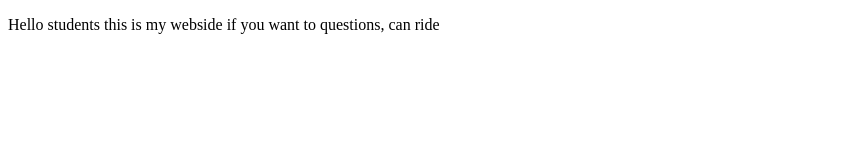
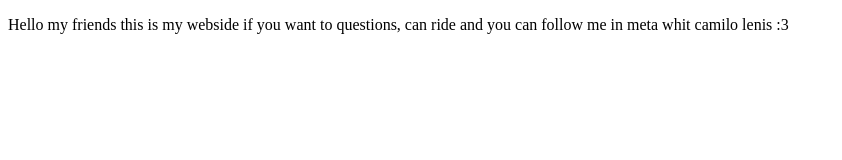
Before and after one commit to LENIID/proyecto_demo_prework, a plain HTML site: page index.html in a window 1280 px wide. Shown: the whole page, without its empty margins (0-842 px from the left). Drawn offline with Linux system fonts and the light colour scheme.

Commit message:
challenge text and add follow in meta

```diff
--- a/index.html
+++ b/index.html
@@ -8,8 +8,10 @@
 </head>
 <body>
       <p>
-        Hello students this is my webside
+        Hello my friends this is my webside
         if you want to questions, can ride
+        and you can follow me in meta whit camilo lenis
+        :3
       </p>
 </body>
 </html>
```
